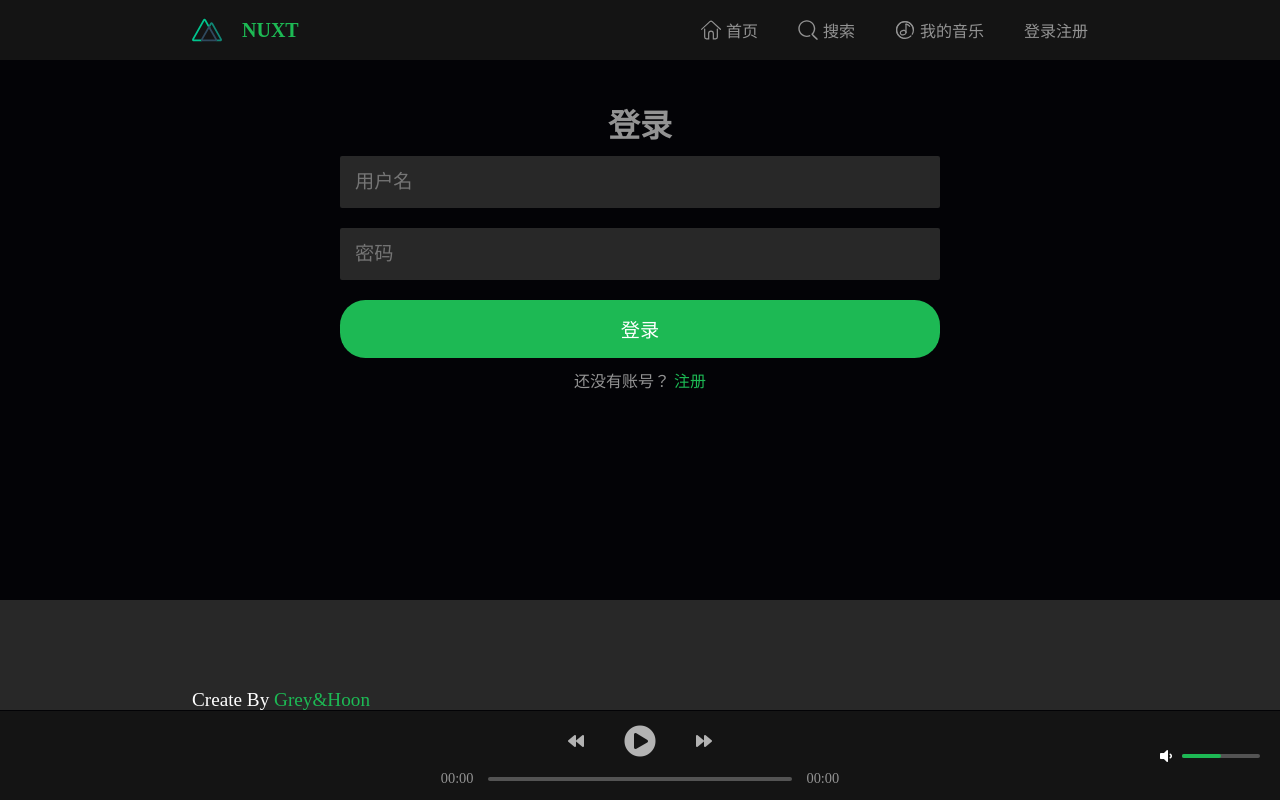
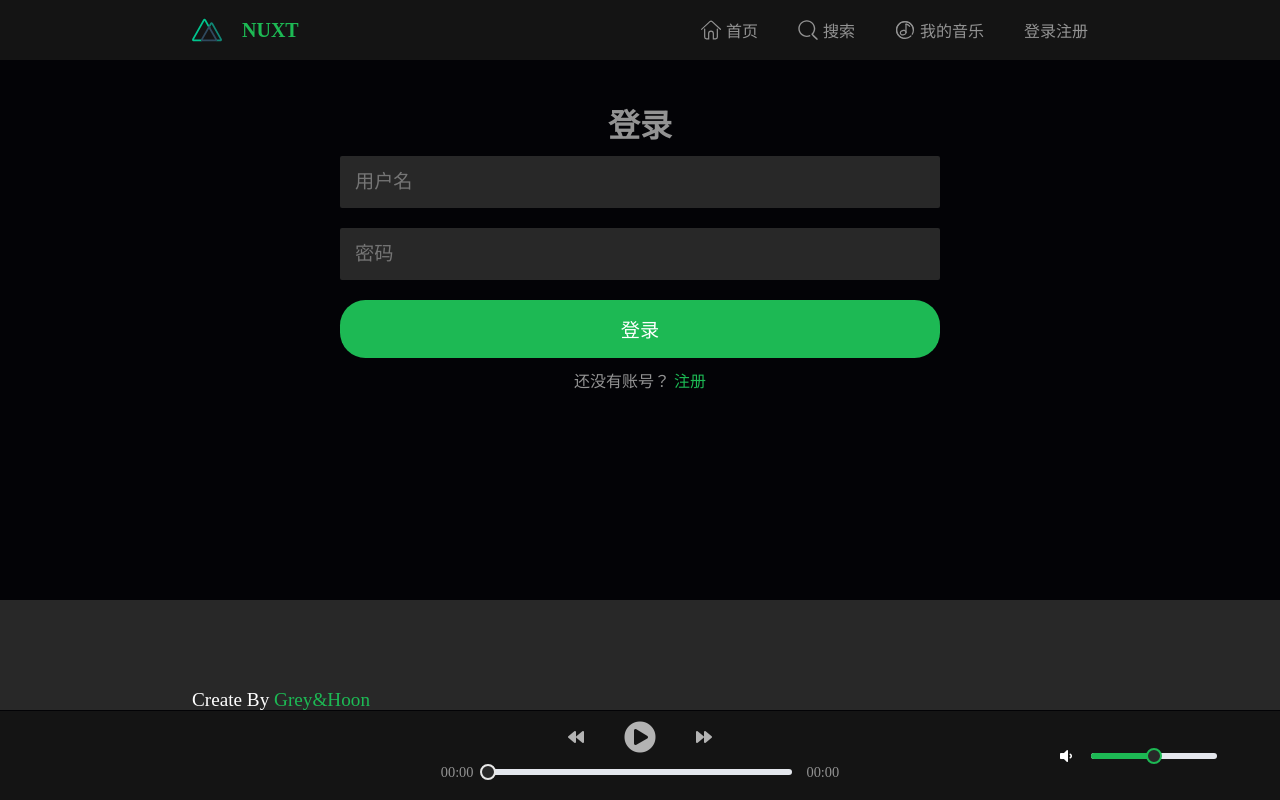
Before and after one commit to jellli/web-music-client, a Nuxt app: page /login in a window 1280 px wide. Built offline with nearby package versions, Linux system fonts and the light colour scheme.

Commit message:
使进度条与音量可调节

```diff
--- a/components/player.vue
+++ b/components/player.vue
@@ -42,12 +42,20 @@
         <span>
           {{ this.$formatTime(currentTime) }}
         </span>
-        <div class="progress-bar" id="pr" @click="setProgress">
+        <el-slider
+          v-model="currentTime"
+          style="width:100%"
+          @change="setProgress"
+          :max="duration"
+          :show-tooltip="false"
+          :disabled="playUrl.length === 0"
+        ></el-slider>
+        <!-- <div class="progress-bar" id="pr" @click="setProgress">
           <div
             class="current-progress"
             :style="`width:${(currentTime / duration) * 100}%`"
           ></div>
-        </div>
+        </div> -->
         <span v-if="!isNaN(duration)">
           {{ this.$formatTime(duration) }}
         </span>
@@ -58,15 +66,29 @@
     </div>
     <div class="song-nav">
       <div class="volume">
-        <i class="fas fa-volume-mute" v-if="this.volume === 0"></i>
-        <i class="fas fa-volume-down" v-if="this.volume <= 0.5"></i>
         <i
-          class="fas fa-volume-up"
-          v-if="this.volume <= 1 && this.volume > 0.5"
+          class="fas fa-volume-mute"
+          v-if="this.volume === 0"
+          @click="toggleVolume"
         ></i>
-        <div class="volume-bar" @click="setVolume" id="vo">
+        <i
+          class="fas fa-volume-down"
+          v-else-if="this.volume <= 0.5"
+          @click="toggleVolume"
+        ></i>
+        <i class="fas fa-volume-up" v-else @click="toggleVolume"></i>
+        <el-slider
+          v-model="volume"
+          style="width:70%;flex-shrink:0;"
+          :max="1"
+          :step="0.05"
+          tooltip-class="volume-tooltip"
+          :format-tooltip="volume => `${parseInt(volume * 100)}`"
+          @input="setVolume"
+        ></el-slider>
+        <!-- <div class="volume-bar" @click="setVolume" id="vo">
           <div class="current-volume" :style="`width:${volume * 100}%`"></div>
-        </div>
+        </div> -->
       </div>
     </div>
   </div>
@@ -79,7 +101,8 @@ export default {
       data: {},
       currentTime: 0,
       duration: 0,
-      volume: 0.5
+      volume: 0.5,
+      temp: 0
     };
   },
   methods: {
@@ -98,11 +121,20 @@ export default {
       if (this.$store.state.isPlaying === false) {
         this.$store.commit("togglePlayingState");
       }
-      player.currentTime = this.duration * (event.offsetX / pr.clientWidth);
+      player.currentTime = this.currentTime;
     },
     setVolume(event) {
-      player.volume = event.offsetX / vo.clientWidth;
-      this.volume = player.volume;
+      player.volume = this.volume;
+      // player.volume = event.offsetX / vo.clientWidth;
+      // this.volume = player.volume;
+    },
+    toggleVolume() {
+      if (this.volume === 0) {
+        this.volume = this.temp;
+      } else {
+        this.temp = this.volume;
+        this.volume = 0;
+      }
     }
   },
   computed: {
@@ -206,7 +238,7 @@ $height: 90px;
   height: $height;
   display: flex;
   flex-direction: column;
-  justify-content: space-evenly;
+  justify-content: center;
   align-items: center;
   .btns {
     display: flex;
@@ -257,9 +289,16 @@ $height: 90px;
 .volume {
   display: flex;
   align-items: center;
-  width: 100px;
+  // justify-content: space-evenly;
+  padding-right: 20px;
+  width: 200px;
   i {
-    margin-right: 10px;
+    font-size: 1rem;
+    width: 1rem;
+    height: 1rem;
+    cursor: pointer;
+    margin-right: 15px;
+    // padding-right: 20px;
   }
 }
 .volume-bar {
@@ -276,4 +315,9 @@ $height: 90px;
     transition: all ease 0.2s;
   }
 }
+.volume-tooltip {
+  background: #282828;
+  border: 1px #000 solid;
+  color: #282828;
+}
 </style>
```
